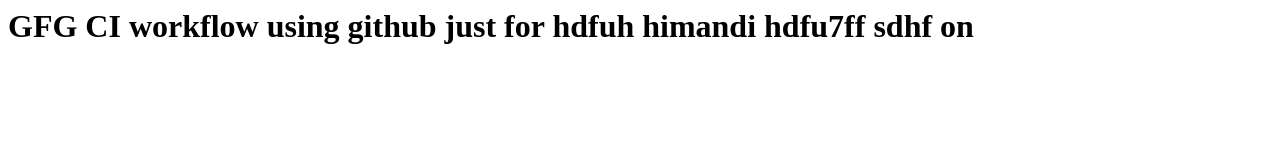
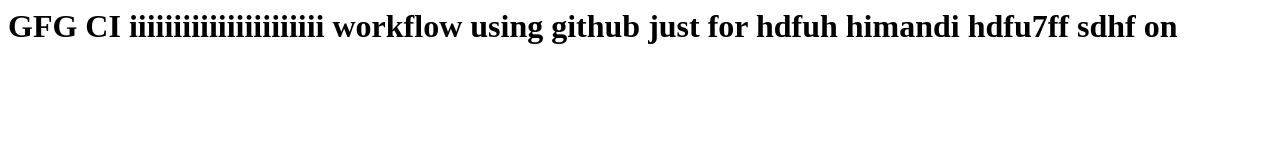
Before and after one commit to HimansiD55/cicd-workflow, a website: page index.html in a window 1280 px wide. Drawn offline with Linux system fonts and the light colour scheme.

Commit message:
Update index.html

```diff
--- a/index.html
+++ b/index.html
@@ -2,7 +2,7 @@
 
 <body>
 
-      <h1>GFG CI workflow using github just for hdfuh himandi hdfu7ff sdhf on</h1>
+      <h1>GFG CI iiiiiiiiiiiiiiiiiiiiii workflow using github just for hdfuh himandi hdfu7ff sdhf on</h1>
 </body>
 
 </html>
```
